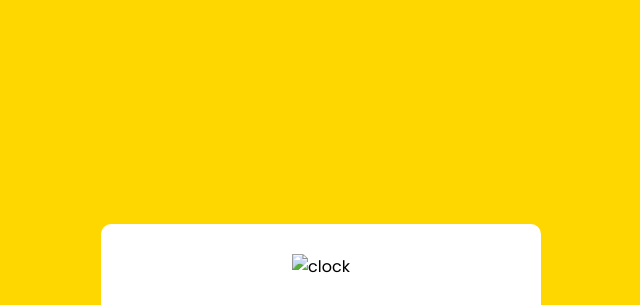
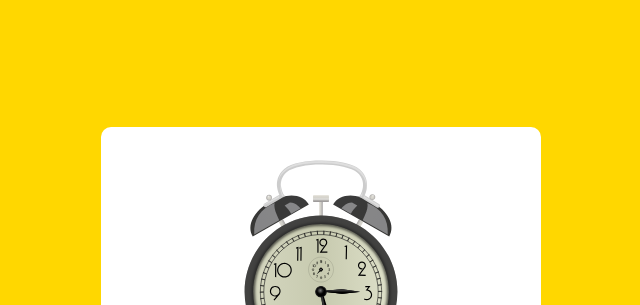
Before and after one commit to Kd989/AlarmCLock, a plain HTML site: page index.html in a window 1280 px wide. Shown: the top 305 px of the page, without its empty margins (319-959 px from the left). Drawn offline with Linux system fonts and the light colour scheme.

Commit message:
i changed the file path of image

```diff
--- a/index.html
+++ b/index.html
@@ -11,7 +11,7 @@
 </head>
 <body>
     <div class="wrapper">
-        <img src="./imges/reveil.svg" alt="clock">
+        <img src="./reveil.svg" alt="clock">
         <h1>00:00:00 PM</h1>
         <div class="content">
         <div class="column">
```
